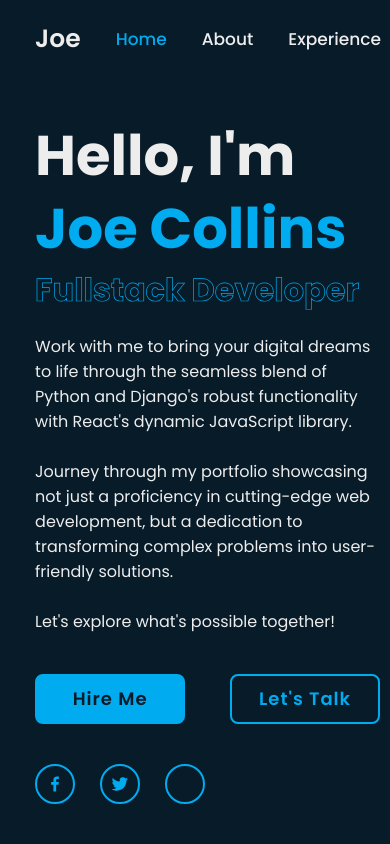
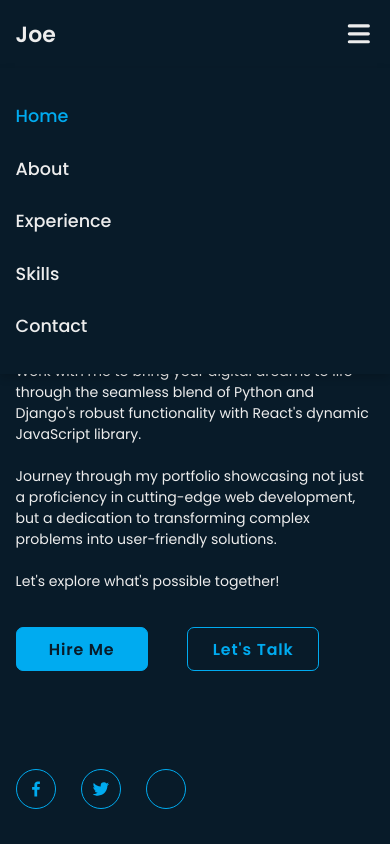
Before and after one commit to Joe-Collins-1986/Portfolio-Main, a React (Vite) app: page / in a window 390 px wide. Shown: the top 844 px of the page. Built offline with nearby package versions, Linux system fonts and the light colour scheme; some icons are missing.

Commit message:
add breakpoints

```diff
--- a/src/App.css
+++ b/src/App.css
@@ -36,3 +36,16 @@ section {
 span {
   color: var(--main-color);
 }
+
+/* BREAKPOINTS */
+@media (max-width: 1200px) {
+  html {
+    font-size: 55%;
+  }
+}
+
+@media (max-width: 991px) {
+  section {
+    padding: 10rem 4% 2rem;
+  }
+}
--- a/src/styles/Footer.module.css
+++ b/src/styles/Footer.module.css
@@ -59,3 +59,10 @@
 .footerIconTop a:hover::before {
   transform: scale(1);
 }
+
+/* BREAKPOINT */
+@media (max-width: 991px) {
+  .footer {
+    padding: 2rem 4%;
+  }
+}
--- a/src/styles/Home.module.css
+++ b/src/styles/Home.module.css
@@ -97,3 +97,10 @@
   background: var(--bg-color);
   opacity: 0.8;
 }
+
+/* BREAKPOINTS */
+@media (max-width: 991px) {
+  .home {
+    padding: 0 4%;
+  }
+}
--- a/src/styles/NavBar2.module.css
+++ b/src/styles/NavBar2.module.css
@@ -41,3 +41,36 @@
   cursor: pointer;
   display: none;
 }
+
+/* BREAKPOINT */
+@media (max-width: 991px) {
+  .navContainer {
+    padding: 2rem 4%;
+  }
+}
+
+@media (max-width: 768px) {
+  .navContainer {
+    background: var(--bg-color);
+  }
+
+  #menuIcon {
+    display: block;
+  }
+
+  .navBar {
+    position: absolute;
+    top: 100%;
+    left: 0;
+    width: 100%;
+    padding: 1rem 4%;
+    background-color: var(--bg-color);
+    box-shadow: 0 0.5rem 1rem rgba(0, 0, 0, 0.2);
+  }
+
+  .navBar a {
+    display: block;
+    font-size: 2rem;
+    margin: 3rem 0;
+  }
+}
```
